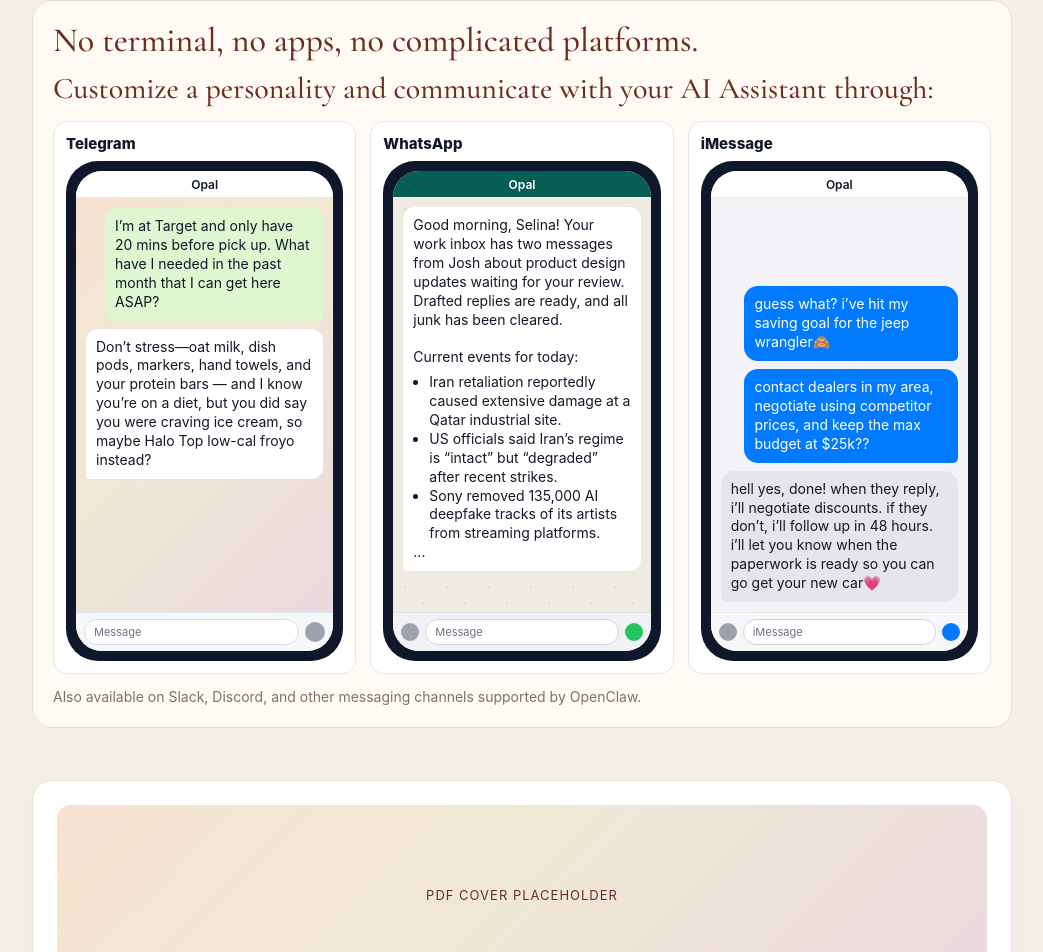
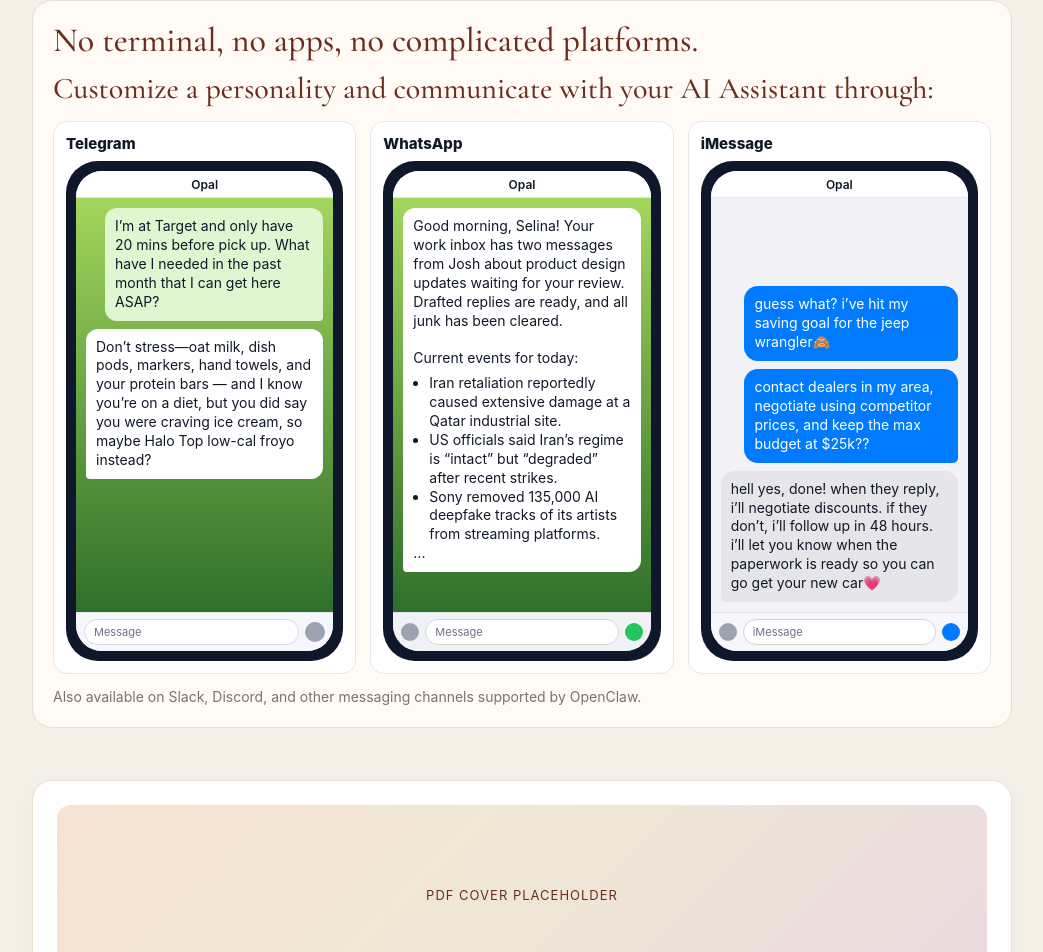
Before and after one commit to opal-the-bot/agent-inbox-mvp, a Next.js app: page /review/opal-ela-7xk9m2/landing in a window 1280 px wide. Shown: the part 902-1854 px from the top of the page, without its empty margins (118-1161 px from the left). Built offline with nearby package versions, Linux system fonts and the light colour scheme.

Commit message:
Differentiate chat styles: Telegram lime/green gradient and WhatsApp header/bg aligned per request

```diff
--- a/app/review/opal-ela-7xk9m2/landing/page.tsx
+++ b/app/review/opal-ela-7xk9m2/landing/page.tsx
@@ -134,7 +134,7 @@
                     <div style={{ height: 26, background: '#ffffff', borderBottom: '1px solid #e5e7eb', display: 'grid', placeItems: 'center', fontSize: 12, color: '#111827', fontWeight: 600 }}>
                       Opal
                     </div>
-                    <div style={{ padding: 10, background: 'linear-gradient(135deg, #f7e2d2 0%, #efe8d5 46%, #ead9df 100%)', flex: 1, display: 'flex', flexDirection: 'column' }}>
+                    <div style={{ padding: 10, background: 'linear-gradient(180deg, #a3d65c 0%, #2f6f2a 100%)', flex: 1, display: 'flex', flexDirection: 'column' }}>
                       <div style={{ background: '#dff6d1', borderRadius: '12px 12px 4px 12px', padding: '9px 10px', marginBottom: 8, color: '#111827', fontSize: 14, lineHeight: 1.35, marginLeft: '8%', maxWidth: '92%' }}>
                         I’m at Target and only have 20 mins before pick up. What have I needed in the past month that I can get here ASAP?
                       </div>
@@ -154,16 +154,13 @@
                 <p style={{ margin: '0 0 8px', fontWeight: 800, color: '#111827', fontSize: 15 }}>WhatsApp</p>
                 <div style={{ background: '#0f172a', borderRadius: 32, padding: 10 }}>
                   <div style={{ borderRadius: 26, background: '#efeae2', overflow: 'hidden', height: 480, display: 'flex', flexDirection: 'column' }}>
-                    <div style={{ height: 26, background: '#075e54', display: 'grid', placeItems: 'center', fontSize: 12, color: '#ffffff', fontWeight: 600 }}>
+                    <div style={{ height: 26, background: '#ffffff', borderBottom: '1px solid #e5e7eb', display: 'grid', placeItems: 'center', fontSize: 12, color: '#111827', fontWeight: 600 }}>
                       Opal
                     </div>
                     <div
                       style={{
                         padding: 10,
-                        backgroundColor: '#efeae2',
-                        backgroundImage:
-                          'radial-gradient(circle at 12px 12px, #ddd5cb 1.1px, transparent 1.2px), radial-gradient(circle at 30px 28px, #ddd5cb 1.1px, transparent 1.2px)',
-                        backgroundSize: '42px 42px',
+                        background: 'linear-gradient(180deg, #a3d65c 0%, #2f6f2a 100%)',
                         flex: 1,
                         display: 'flex',
                         flexDirection: 'column'
```
